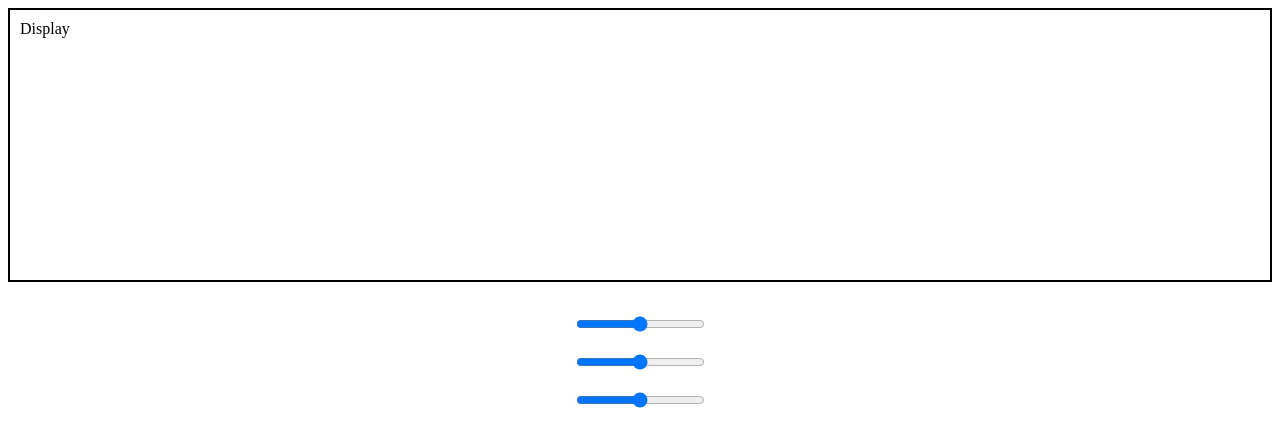
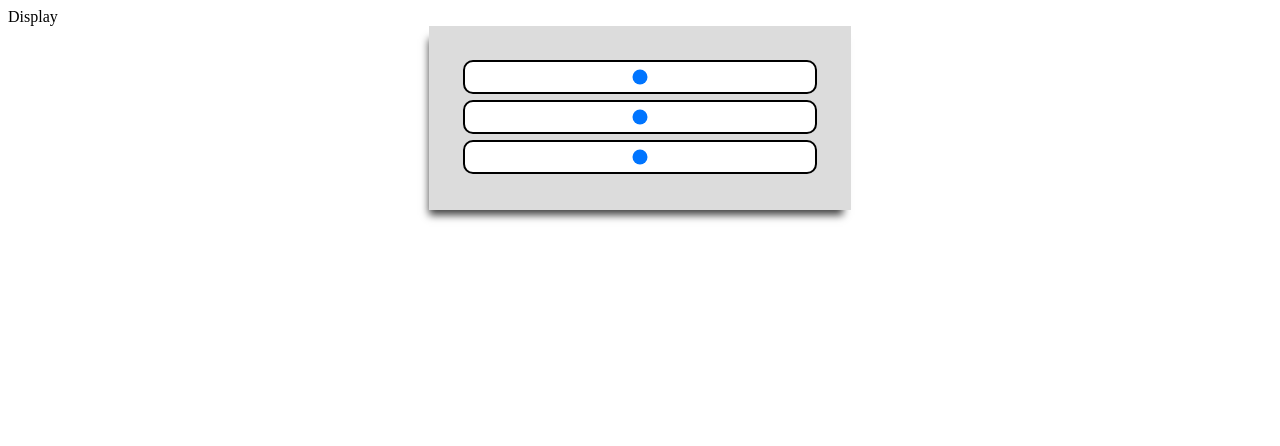
Before and after one commit to Coltensiemer/Color-Picker-, a plain HTML site: page index.html in a window 1280 px wide. Drawn offline with Linux system fonts and the light colour scheme.

Commit message:
working on css design

```diff
--- a/css.css
+++ b/css.css
@@ -2,21 +2,9 @@ main {
     display: flex;
     flex-direction: column;
     justify-items: center;
-    margin: 0 ;
+    margin: 0;
     padding: 0;
 }
-
-.display-color {
-
-width: 250x;
-height: 250px;
-border: 2px black solid;
-padding: 10px
-
-
-}
-
-
 
 
 
@@ -25,13 +13,33 @@ padding: 10px
     display: flex;
     flex-direction: column;
     align-items: center;
-    gap: 1em;
+    margin: 0  auto;
     padding: 2em;
-
+    background-color: gainsboro;
+    box-shadow: -4px 9px 8px -4px rgba(0,0,0,0.75);
+-webkit-box-shadow: -4px 9px 8px -4px rgba(0,0,0,0.75);
+-moz-box-shadow: -4px 9px 8px -4px rgba(0,0,0,0.75);
 }
 
-.color-slider {
+
+/* For global sliders */
+.slider-range {
+    appearance: none;
     border: 2px black solid;
-    width: 600px;
-    height: 50px;
+    width: 350px;
+    height: 30px;
+   border-radius: 10px;
 }
+
+.lable {
+    position: relative;
+    top: -10px;
+}
+
+
+
+
+
+
+
+/* Each single slider */
```
